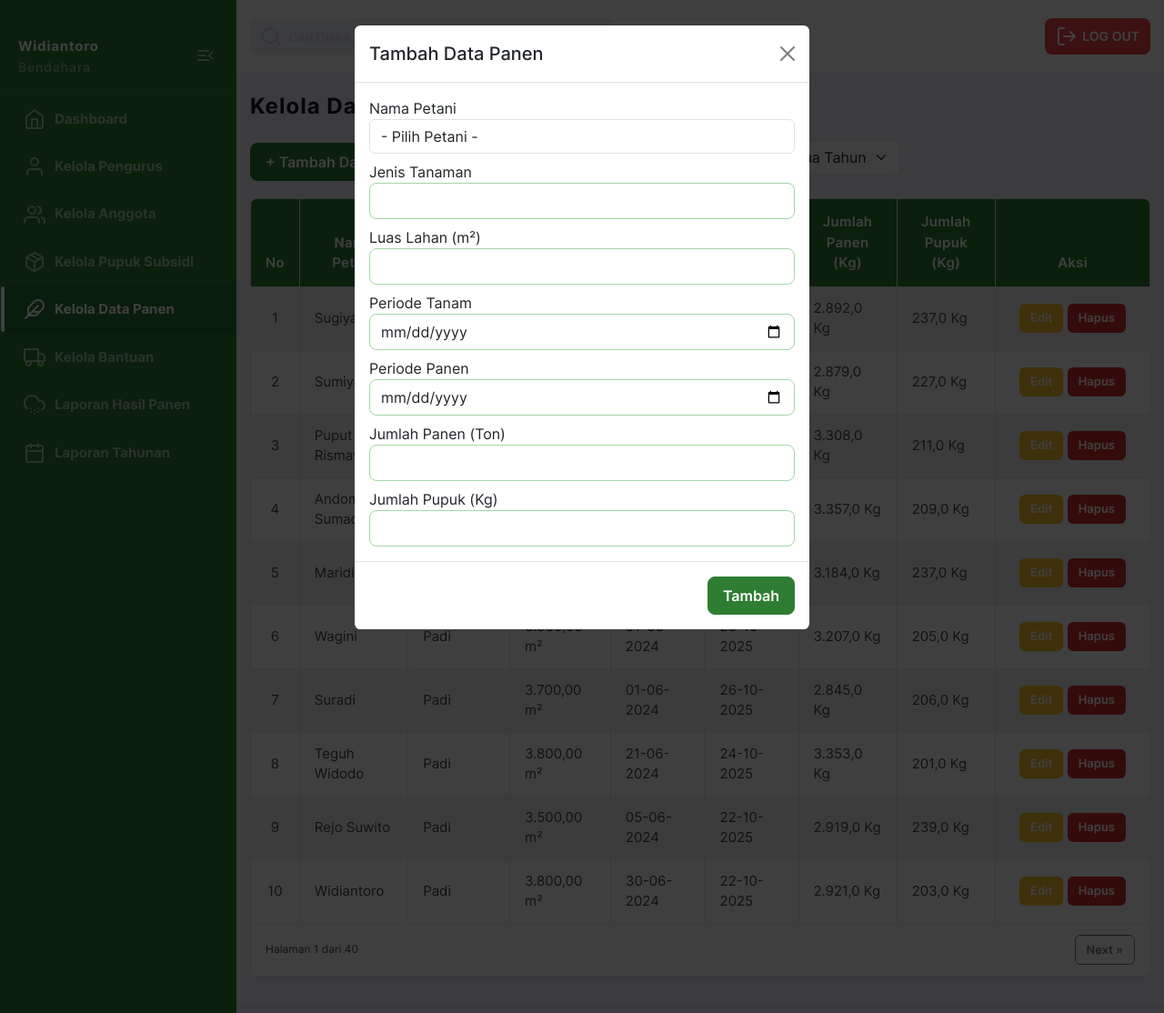
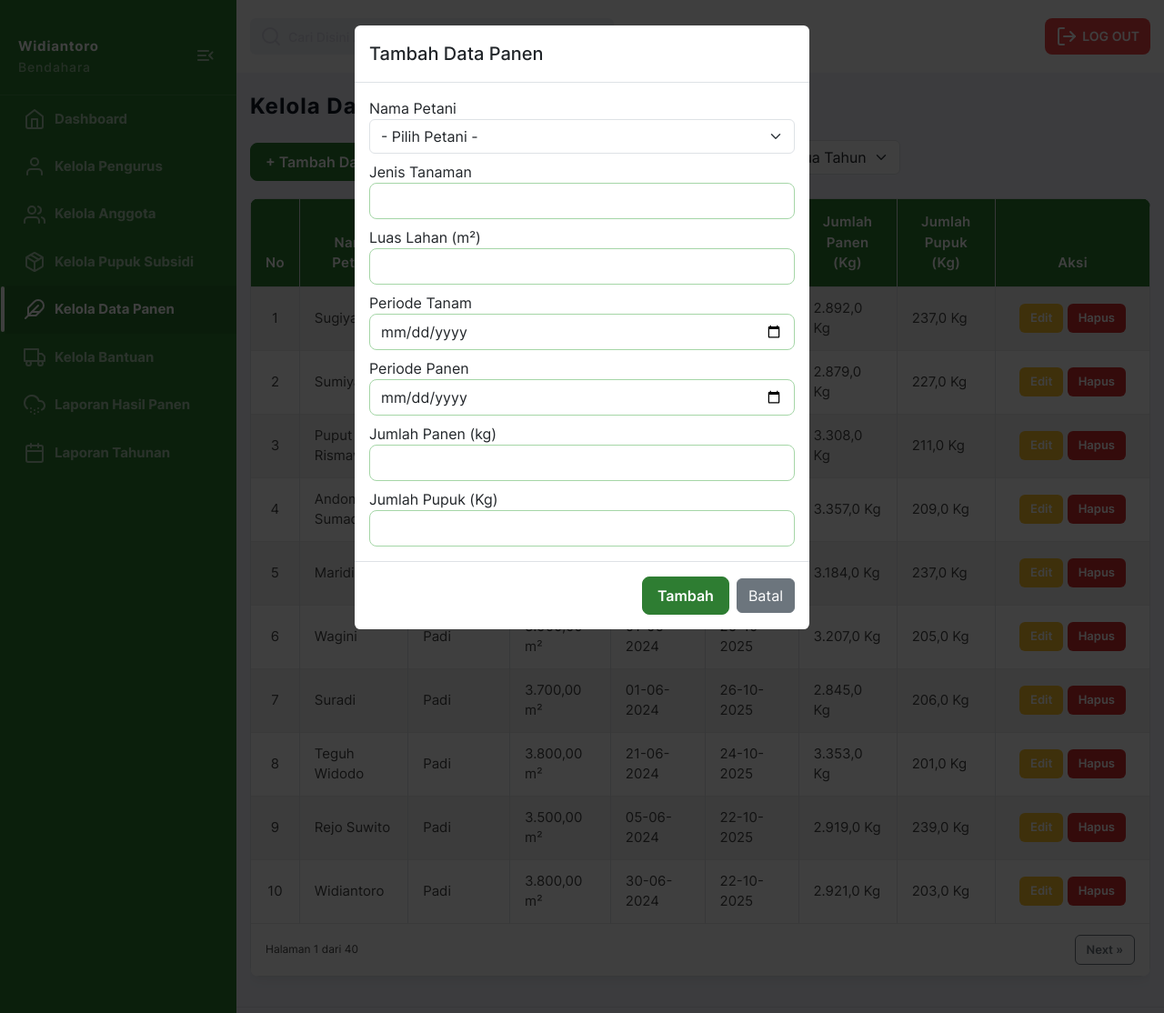
Before and after one commit to vitasuci06/Management-Data-Tani, a PHP site: page /kelola_panen.php in a window 1280 px wide, after a click on "+ Tambah Data Panen". Shown: the top 1114 px of the page at 91% size. Run offline with PHP 8.4, Linux system fonts and the light colour scheme; a user stored in the database is signed in; data comes from the database, SQL or seed files in the repository.

Commit message:
Update kelola_panen.php

```diff
--- a/kelola_panen.php
+++ b/kelola_panen.php
@@ -219,12 +219,11 @@ if (mysqli_num_rows($result) == 0) {
 
 <div class="modal-header">
     <h5 class="modal-title">Tambah Data Panen</h5>
-    <button type="button" class="btn-close" data-bs-dismiss="modal"></button>
 </div>
 
 <div class="modal-body">
 <label>Nama Petani</label>
-<select name="id_pengguna" class="form-control" required>
+<select name="id_pengguna" class="form-select" required>
 <option value="">- Pilih Petani -</option>
 <?php
 $q = mysqli_query($koneksi, "SELECT * FROM pengguna ORDER BY nama_pengguna ASC");
@@ -246,7 +245,7 @@ while ($p = mysqli_fetch_assoc($q)) {
 <label class="mt-2">Periode Panen</label>
 <input type="date" name="periode_panen" class="form-control" required>
 
-<label class="mt-2">Jumlah Panen (Ton)</label>
+<label class="mt-2">Jumlah Panen (kg)</label>
 <input type="number" step="0.1" name="jumlah_panen" class="form-control" required>
 
 <label class="mt-2">Jumlah Pupuk (Kg)</label>
@@ -254,7 +253,8 @@ while ($p = mysqli_fetch_assoc($q)) {
 </div>
 
 <div class="modal-footer">
-<button type="submit" name="tambah" class="btn btn-primary">Tambah</button>
+    <button type="submit" name="tambah" class="btn btn-primary">Tambah</button>
+    <button type="button" class="btn btn-secondary" data-bs-dismiss="modal">Batal</button>
 </div>
 
 </form>
@@ -283,7 +283,12 @@ if (isset($_POST['tambah'])) {
 }
 
 /* form edit*/
-$qEdit = mysqli_query($koneksi, "SELECT * FROM hasil_panen");
+$qEdit = mysqli_query($koneksi, "
+    SELECT hp.*, p.nama_pengguna
+    FROM hasil_panen hp
+    JOIN pengguna p ON hp.id_pengguna = p.id_pengguna
+");
+
 while ($e = mysqli_fetch_assoc($qEdit)) {
 ?>
 <div class="modal fade" id="modalEdit<?= $e['id_panen']; ?>" tabindex="-1">
@@ -293,11 +298,20 @@ while ($e = mysqli_fetch_assoc($qEdit)) {
 
 <div class="modal-header">
 <h5 class="modal-title">Edit Data Panen</h5>
-<button type="button" class="btn-close" data-bs-dismiss="modal"></button>
 </div>
 
 <div class="modal-body">
 <input type="hidden" name="id_panen" value="<?= $e['id_panen']; ?>">
+
+<input type="hidden" name="id_pengguna" value="<?= $e['id_pengguna']; ?>">
+
+<input type="hidden" name="id_pengguna" value="<?= $e['id_pengguna']; ?>">
+
+<label>Nama Petani</label>
+<div class="readonly-text">
+    <?= htmlspecialchars($e['nama_pengguna']); ?>
+</div>
+
 
 <label>Jenis Tanaman</label>
 <input type="text" name="jenis_tanaman" value="<?= $e['jenis_tanaman']; ?>" class="form-control" required>
@@ -311,7 +325,7 @@ while ($e = mysqli_fetch_assoc($qEdit)) {
 <label class="mt-2">Periode Panen</label>
 <input type="date" name="periode_panen" value="<?= $e['periode_panen']; ?>" class="form-control" required>
 
-<label class="mt-2">Jumlah Panen (Ton)</label>
+<label class="mt-2">Jumlah Panen (kg)</label>
 <input type="number" step="0.1" name="jumlah_panen" value="<?= $e['jumlah_panen']; ?>" class="form-control" required>
 
 <label class="mt-2">Jumlah Pupuk (Kg)</label>
@@ -319,7 +333,8 @@ while ($e = mysqli_fetch_assoc($qEdit)) {
 </div>
 
 <div class="modal-footer">
-<button type="submit" name="update" class="btn btn-success">Simpan</button>
+    <button type="submit" name="update" class="btn btn-success">Simpan</button>
+    <button type="button" class="btn btn-secondary" data-bs-dismiss="modal">Batal</button>
 </div>
 
 </form>
```
